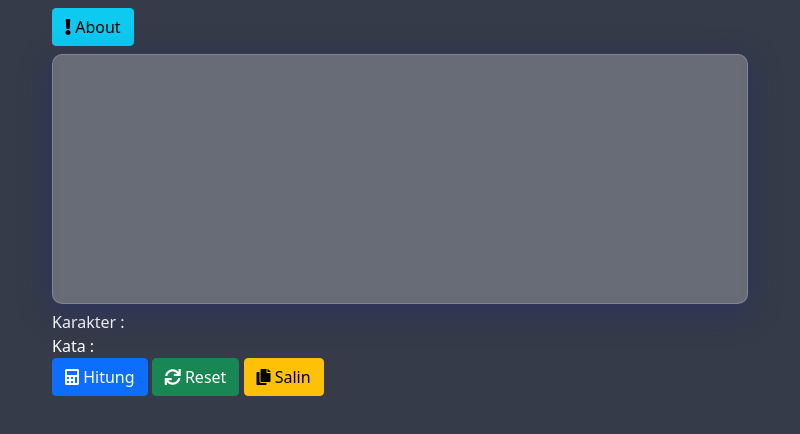
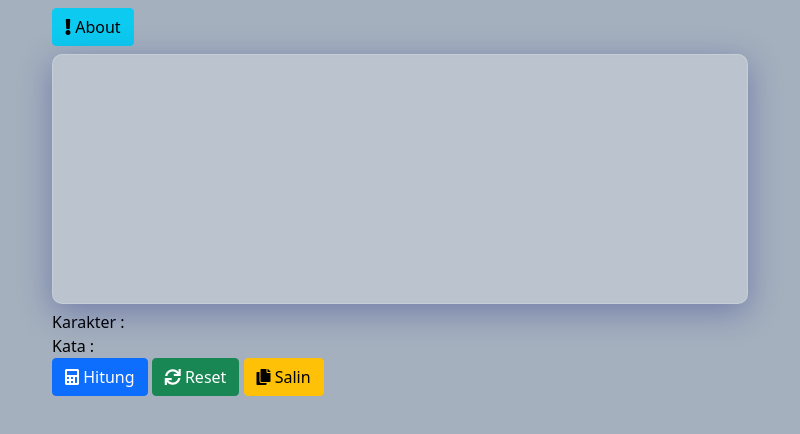
Before and after one commit to rzak23/countChar, an Electron app: page index.html in a window 800 px wide. Drawn offline with nearby package versions, Linux system fonts and the light colour scheme.

Commit message:
support dark and light theme

```diff
--- a/style.css
+++ b/style.css
@@ -2,8 +2,22 @@ body{
     background-color: #353b48;
 }
 
-.text-result{
-    color: #ffffff;
+@media (prefers-color-scheme: dark) {
+    body {
+        background: #2f3542;
+    }
+    .text-result{
+        color: #ffffff;
+    }
+}
+
+@media (prefers-color-scheme: light) {
+    body {
+        background: #a4b0be;
+    }
+    .text-result{
+        color: #000000;
+    }
 }
 
 .text-editor{
```
